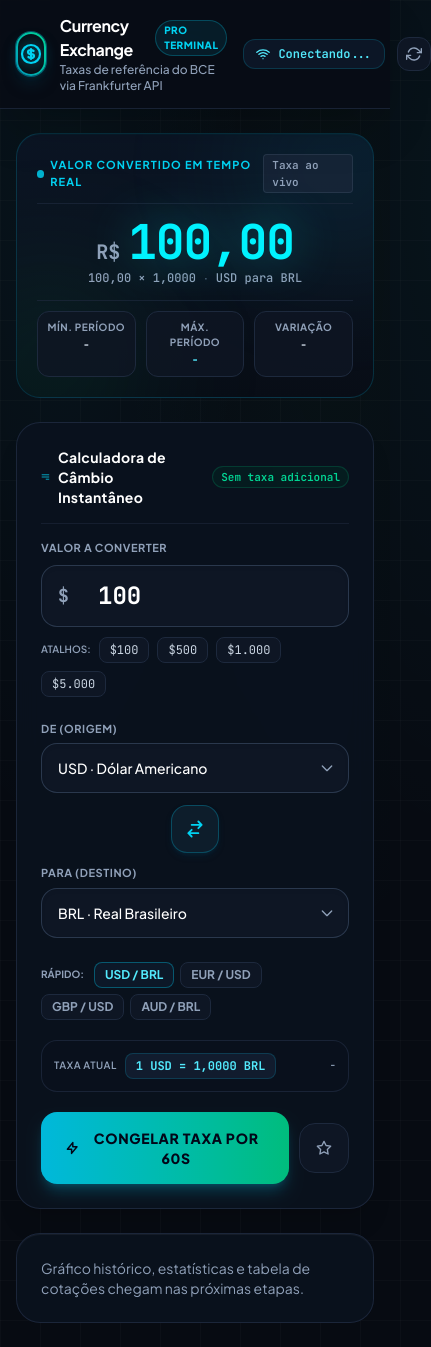
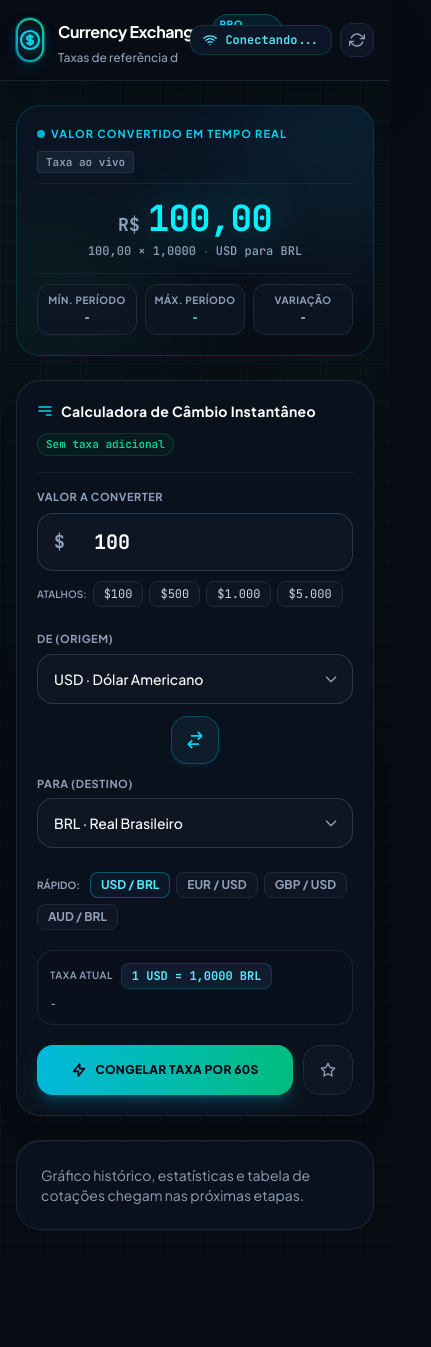
Before and after one commit to vitorcgo/CurrencyExchangeApp, a React (Vite) app: page / in a window 390 px wide. Shown: the whole page, 431 px wide, since content can reach past the window. After the commit the page ends 1254 px from the top, so only its background shows below. Built offline with nearby package versions, Linux system fonts and the light colour scheme.

Commit message:
fix: melhora espaçamento e responsividade do cabeçalho, hero e conversor

```diff
--- a/src/components/ConvertedHero.jsx
+++ b/src/components/ConvertedHero.jsx
@@ -35,7 +35,7 @@ export default function ConvertedHero({ amount, rate, from, to, points, isFrozen
       <div className="absolute -bottom-16 -left-16 w-48 h-48 bg-emerald-500/10 rounded-full blur-3xl pointer-events-none" />
 
       <div className="relative z-10">
-        <div className="flex items-center justify-between pb-2.5 border-b border-slate-800/70">
+        <div className="flex flex-wrap items-center justify-between gap-2 pb-2.5 border-b border-slate-800/70">
           <span className="inline-flex items-center gap-1.5 text-[11px] font-bold tracking-widest text-cyan-400 uppercase">
             <span className="w-2 h-2 rounded-full bg-cyan-400 animate-pulse" />
             Valor convertido em tempo real
@@ -52,9 +52,9 @@ export default function ConvertedHero({ amount, rate, from, to, points, isFrozen
         </div>
 
         <div className="py-3.5 text-center sm:text-left">
-          <div className="flex items-baseline justify-center sm:justify-start gap-2">
-            <span className="text-xl font-bold text-slate-400 font-mono">{currencyPrefix(to)}</span>
-            <h2 className="text-5xl font-extrabold tracking-tight text-neon-strong drop-shadow-[0_0_24px_rgba(0,242,254,0.4)] font-mono">
+          <div className="flex items-baseline justify-center sm:justify-start gap-2 min-w-0">
+            <span className="text-lg sm:text-xl font-bold text-slate-400 font-mono shrink-0">{currencyPrefix(to)}</span>
+            <h2 className="text-4xl sm:text-5xl font-extrabold tracking-tight text-neon-strong drop-shadow-[0_0_24px_rgba(0,242,254,0.4)] font-mono max-w-full truncate">
               {formatNumber(converted, 2)}
             </h2>
           </div>
@@ -69,7 +69,7 @@ export default function ConvertedHero({ amount, rate, from, to, points, isFrozen
           </p>
         </div>
 
-        <div className="grid grid-cols-3 gap-2.5 pt-2.5 border-t border-slate-800/70 text-center">
+        <div className="grid grid-cols-3 gap-2 sm:gap-2.5 pt-2.5 border-t border-slate-800/70 text-center">
           <MiniStat label="Mín. período" value={formatRate(stats.min)} />
           <MiniStat label="Máx. período" value={formatRate(stats.max)} accent />
           <MiniStat
--- a/src/components/Converter.jsx
+++ b/src/components/Converter.jsx
@@ -73,10 +73,10 @@ export default function Converter({
 
   return (
     <section
-      className="rounded-3xl bg-card/90 border border-slate-800/90 p-6 sm:p-7 shadow-xl shadow-glass backdrop-blur-md"
+      className="rounded-3xl bg-card/90 border border-slate-800/90 p-5 sm:p-7 shadow-xl shadow-glass backdrop-blur-md"
       data-purpose="calculadora-cambio"
     >
-      <div className="flex items-center justify-between gap-3 pb-4 mb-4 border-b border-slate-800/60">
+      <div className="flex flex-wrap items-center justify-between gap-3 pb-4 mb-4 border-b border-slate-800/60">
         <h3 className="text-sm font-bold tracking-wide text-white flex items-center gap-2">
           <svg className="w-4 h-4 text-cyan-400" fill="none" stroke="currentColor" strokeWidth="2" viewBox="0 0 24 24">
             <path d="M3 6h18M3 12h18m-7 6h7" strokeLinecap="round" strokeLinejoin="round" />
@@ -108,17 +108,17 @@ export default function Converter({
               value={amount}
               onChange={(event) => onAmountChange(event.target.value)}
               placeholder="0,00"
-              className="w-full bg-transparent text-white text-2xl font-bold py-3.5 pl-14 pr-4 border-none focus:ring-0 focus:outline-none font-mono placeholder:text-slate-600"
+              className="w-full bg-transparent text-white text-xl sm:text-2xl font-bold py-3.5 pl-14 pr-4 border-none focus:ring-0 focus:outline-none font-mono placeholder:text-slate-600"
             />
           </div>
-          <div className="flex items-center gap-2 mt-2.5 flex-wrap">
+          <div className="flex flex-wrap items-center gap-1.5 sm:gap-2 mt-2.5">
             <span className="text-[10px] text-slate-400 uppercase font-semibold">Atalhos:</span>
             {PRESETS.map((preset) => (
               <button
                 key={preset}
                 type="button"
                 onClick={() => onAmountChange(String(preset))}
-                className="px-2.5 py-1 rounded-lg bg-subcard border border-slate-800 hover:border-cyan-500/40 text-xs font-mono text-slate-300 hover:text-white transition"
+                className="whitespace-nowrap px-2.5 py-1 rounded-lg bg-subcard border border-slate-800 hover:border-cyan-500/40 text-xs font-mono text-slate-300 hover:text-white transition"
               >
                 {currencyPrefix(from)}
                 {formatNumber(preset, 0)}
@@ -212,7 +212,7 @@ export default function Converter({
                 key={`${pairFrom}${pairTo}`}
                 type="button"
                 onClick={() => onApplyPair(pairFrom, pairTo)}
-                className={`px-2.5 py-1 rounded-lg text-xs font-bold border transition ${
+                className={`whitespace-nowrap px-2.5 py-1 rounded-lg text-xs font-bold border transition ${
                   active
                     ? 'bg-[#0c1828] border-cyan-500/40 text-cyan-300'
                     : 'bg-subcard border-slate-800 text-slate-400 hover:text-white hover:border-slate-600'
@@ -234,7 +234,7 @@ export default function Converter({
                   key={`${favorite.from}${favorite.to}`}
                   type="button"
                   onClick={() => onApplyPair(favorite.from, favorite.to)}
-                  className={`px-2.5 py-1 rounded-lg text-xs font-bold border transition ${
+                  className={`whitespace-nowrap px-2.5 py-1 rounded-lg text-xs font-bold border transition ${
                     active
                       ? 'bg-emerald-950/60 border-emerald-500/40 text-emerald-300'
                       : 'bg-subcard border-slate-800 text-slate-400 hover:text-white hover:border-slate-600'
@@ -248,7 +248,7 @@ export default function Converter({
         )}
 
         {/* Taxa atual e data da cotação */}
-        <div className="p-3 rounded-2xl bg-[#09101c] border border-slate-800/80 flex items-center justify-between gap-3 text-xs">
+        <div className="p-3 rounded-2xl bg-[#09101c] border border-slate-800/80 flex flex-col sm:flex-row sm:items-center sm:justify-between gap-2 sm:gap-3 text-xs">
           <div className="flex items-center gap-2 flex-wrap">
             <span className="text-slate-400 font-semibold tracking-wider uppercase text-[10px]">
               Taxa atual
@@ -270,12 +270,12 @@ export default function Converter({
         </div>
 
         {/* Ações: favoritar par e congelar taxa */}
-        <div className="flex items-center gap-2.5">
+        <div className="flex items-stretch gap-2.5">
           <button
             type="button"
             onClick={onToggleFreeze}
             disabled={rateLoading && !isFrozen}
-            className={`flex-1 py-4 px-6 rounded-2xl font-extrabold text-sm uppercase tracking-wider flex items-center justify-center gap-2 transition-all duration-200 transform hover:-translate-y-0.5 active:translate-y-0 disabled:opacity-50 disabled:cursor-not-allowed disabled:hover:translate-y-0 ${
+            className={`flex-1 py-4 px-4 sm:px-6 rounded-2xl font-extrabold text-xs sm:text-sm uppercase tracking-wide sm:tracking-wider whitespace-nowrap flex items-center justify-center gap-2 transition-all duration-200 transform hover:-translate-y-0.5 active:translate-y-0 disabled:opacity-50 disabled:cursor-not-allowed disabled:hover:translate-y-0 ${
               isFrozen
                 ? 'bg-gradient-to-r from-emerald-600 to-teal-500 hover:from-emerald-500 hover:to-teal-400 text-white shadow-lg shadow-emerald-500/25'
                 : 'bg-gradient-to-r from-cyan-500 to-emerald-500 hover:from-cyan-400 hover:to-emerald-400 text-slate-950 shadow-lg shadow-cyan-500/25'
@@ -296,7 +296,7 @@ export default function Converter({
             onClick={onToggleFavorite}
             aria-label={isFavorite ? 'Remover dos favoritos' : 'Salvar par nos favoritos'}
             title={isFavorite ? 'Remover dos favoritos' : 'Salvar par nos favoritos'}
-            className={`p-4 rounded-2xl border transition ${
+            className={`shrink-0 p-4 rounded-2xl border transition ${
               isFavorite
                 ? 'bg-amber-500/10 border-amber-500/40 text-amber-400'
                 : 'bg-subcard border-slate-800 text-slate-400 hover:text-amber-300 hover:border-amber-500/40'
--- a/src/components/Header.jsx
+++ b/src/components/Header.jsx
@@ -38,7 +38,7 @@ function MarketBadge() {
 function TickerItem({ label, rate, variation }) {
   const positive = variation >= 0
   return (
-    <div className="flex items-center gap-1.5 px-2.5 py-1 rounded-lg bg-slate-900/60 border border-slate-800 text-xs">
+    <div className="flex items-center gap-1.5 shrink-0 whitespace-nowrap px-2.5 py-1 rounded-lg bg-slate-900/60 border border-slate-800 text-xs">
       <span className="font-bold text-slate-300">{label}</span>
       <span className={`font-mono font-semibold ${positive ? 'text-emerald-400' : 'text-rose-400'}`}>
         {formatNumber(rate, 4)}
@@ -53,9 +53,9 @@ function TickerItem({ label, rate, variation }) {
 export default function Header({ status, latency, ticker, latestDate, onRefresh }) {
   return (
     <header className="sticky top-0 z-50 w-full border-b border-slate-800/80 bg-panel/90 backdrop-blur-xl shadow-2xl">
-      <div className="max-w-[1720px] mx-auto px-4 sm:px-6 lg:px-8 py-3.5 flex items-center justify-between gap-4">
+      <div className="max-w-[1720px] mx-auto px-4 sm:px-6 lg:px-8 py-3.5 flex items-center justify-between gap-3 lg:gap-4">
         {/* Marca */}
-        <div className="flex items-center gap-3.5">
+        <div className="flex items-center gap-3.5 min-w-0">
           <div className="relative w-11 h-11 rounded-2xl ring-1 ring-cyan-500/40 p-0.5 bg-gradient-to-tr from-cyan-600 via-teal-500 to-emerald-400 flex items-center justify-center shadow-lg shadow-cyan-950/50">
             <div className="w-full h-full bg-obsidian rounded-[14px] flex items-center justify-center">
               <svg
@@ -73,31 +73,31 @@ export default function Header({ status, latency, ticker, latestDate, onRefresh
               </svg>
             </div>
           </div>
-          <div>
-            <div className="flex items-center gap-2">
-              <h1 className="text-base sm:text-lg font-bold text-white tracking-tight">
+          <div className="min-w-0">
+            <div className="flex items-center gap-2 flex-nowrap">
+              <h1 className="text-base sm:text-lg font-bold text-white tracking-tight whitespace-nowrap">
                 Currency Exchange
               </h1>
               <span className="px-2 py-0.5 rounded-full text-[10px] font-extrabold uppercase tracking-wider bg-cyan-500/10 text-cyan-400 border border-cyan-500/30">
                 Pro Terminal
               </span>
             </div>
-            <p className="text-xs text-slate-400 font-medium flex items-center gap-2">
+            <p className="text-xs text-slate-400 font-medium flex items-center gap-2 whitespace-nowrap truncate">
               Taxas de referência do BCE via Frankfurter API
               {latestDate && (
-                <>
+                <span className="hidden md:inline-flex items-center gap-2">
                   <span className="inline-block w-1 h-1 rounded-full bg-slate-600" />
                   <span className="text-slate-500 font-mono text-[11px]">
                     última cotação {formatDate(latestDate)}
                   </span>
-                </>
+                </span>
               )}
             </p>
           </div>
         </div>
 
         {/* Ticker ao vivo, apenas em telas largas */}
-        <div className="hidden xl:flex items-center gap-2 bg-subcard/80 border border-slate-800/90 rounded-2xl px-3 py-1.5 shadow-inner">
+        <div className="hidden xl:flex items-center gap-2 shrink-0 overflow-hidden bg-subcard/80 border border-slate-800/90 rounded-2xl px-3 py-1.5 shadow-inner">
           {ticker.loading && (
             <span className="text-xs text-slate-500 font-mono px-2 animate-pulse">
               carregando cotações...
@@ -112,7 +112,7 @@ export default function Header({ status, latency, ticker, latestDate, onRefresh
         </div>
 
         {/* Status e ações */}
-        <div className="flex items-center gap-3">
+        <div className="flex items-center gap-2 sm:gap-3 shrink-0">
           <MarketBadge />
 
           <div
```
